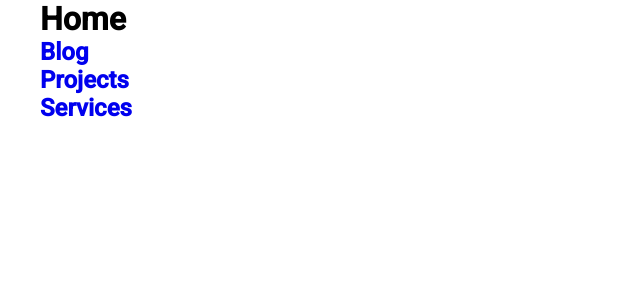
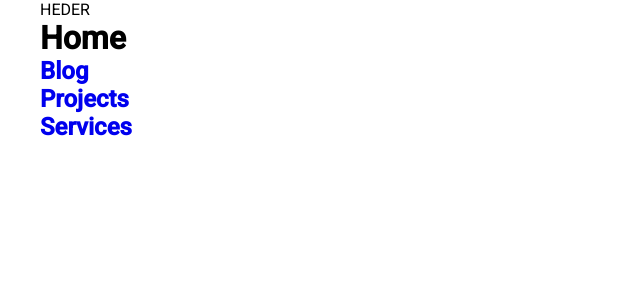
Before and after one commit to SoftLion-Co/prototype-fr, a Next.js app: page / in a window 1280 px wide. Shown: the top 300 px of the page, without its empty margins (0-640 px from the left). Built offline with nearby package versions, Linux system fonts and the light colour scheme.

Commit message:
refactor: add container class to layout
delete from page.
Header and Footer needs container too

```diff
--- a/app/layout.tsx
+++ b/app/layout.tsx
@@ -1,4 +1,5 @@
 import './../styles/main.scss';
+import HeaderComponent from '../components/HeaderComponent'
 
 export const metadata = {
   title: "SoftLion",
@@ -15,7 +16,8 @@ export default function RootLayout({
       <head>
       <link rel="shortcut icon" href="/favicon.ico" />
       </head>
-      <body>
+      <body className="container">
+      <HeaderComponent/>
         {children}
         </body>
     </html>
--- a/app/page.tsx
+++ b/app/page.tsx
@@ -1,9 +1,11 @@
 import Link from "next/link";
+
 import AppealingSection from "./sections/article_page/AppealingSection";
 
 const Home = () => {
   return (
-    <div className="container">
+    <div >
+
       <h1>Home</h1>
       <Link href="/blogs">
         <h2>Blog</h2>
--- a/components/HeaderComponent.tsx
+++ b/components/HeaderComponent.tsx
@@ -3,6 +3,7 @@ import s from "./HeaderComponent.module.scss"
 const HeaderComponent = () => {
     return (
         <div>
+            <p>HEDER</p>
 
         </div>
     )
```
